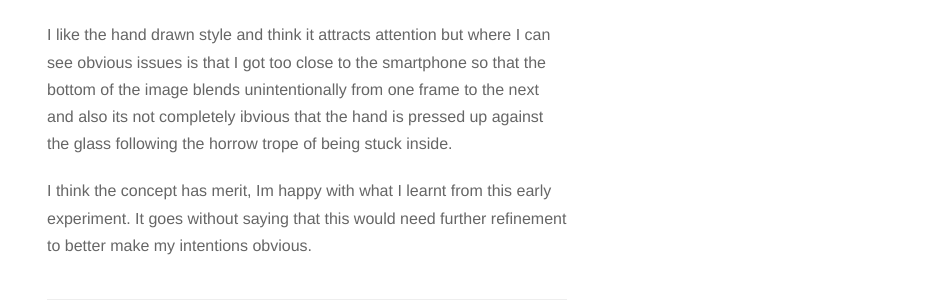
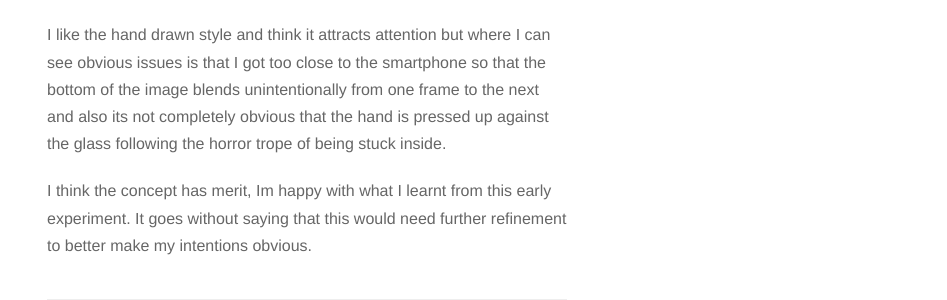
Before and after one commit to evolve2k/praxy, a Jekyll site: the page built from _posts/2016-11-02-stuck-in-the-machine-or-maybe-just-stuck-without-it.md, in a window 1280 px wide. Shown: the part 800-1100 px from the top of the page, without its empty margins (333-1280 px from the left). Built offline with Jekyll 4.4.1, drawn with Linux system fonts in a browser that asks for light colours; nearby versions of some CDN libraries.

Commit message:
Update from Forestry.io - 2016-11-02-stuck-in-the-machine-or-maybe-just-stuck-without-it.md

```diff
--- a/_posts/2016-11-02-stuck-in-the-machine-or-maybe-just-stuck-without-it.md
+++ b/_posts/2016-11-02-stuck-in-the-machine-or-maybe-just-stuck-without-it.md
@@ -17,6 +17,6 @@ It's hard creating new animations knowing that they just won't come out looking
 
 Here I experimented with drawing in black and white in pencil. A basic phone outline as well as hand and arm formed the first frame and were then used as a base for the rest of the frames.
 
-I like the hand drawn style and think it attracts attention but where I can see obvious issues is that I got too close to the smartphone so that the bottom of the image blends unintentionally from one frame to the next and also its not completely ibvious that the hand is pressed up against the glass following the horrow trope of being stuck inside.
+I like the hand drawn style and think it attracts attention but where I can see obvious issues is that I got too close to the smartphone so that the bottom of the image blends unintentionally from one frame to the next and also its not completely obvious that the hand is pressed up against the glass following the horror trope of being stuck inside.
 
 I think the concept has merit, Im happy with what I learnt from this early experiment. It goes without saying that this would need further refinement to better make my intentions obvious.
```
